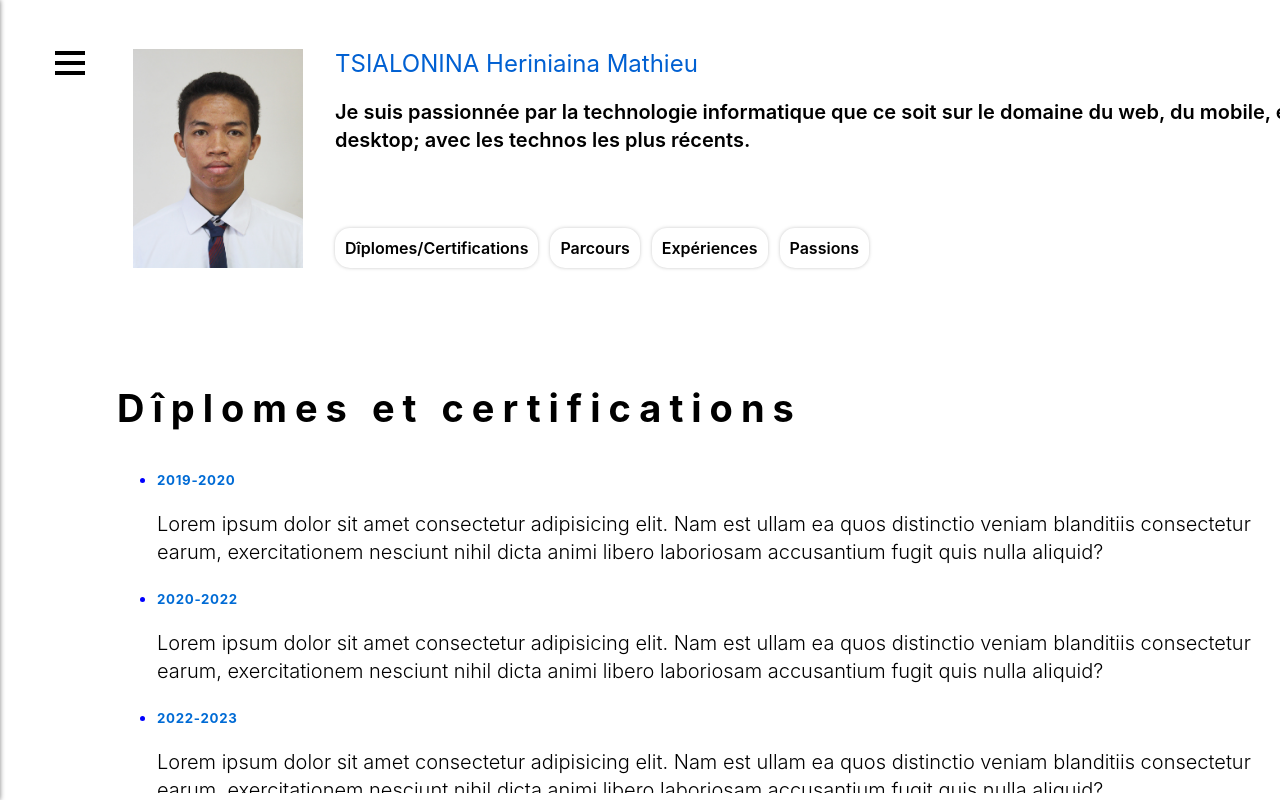
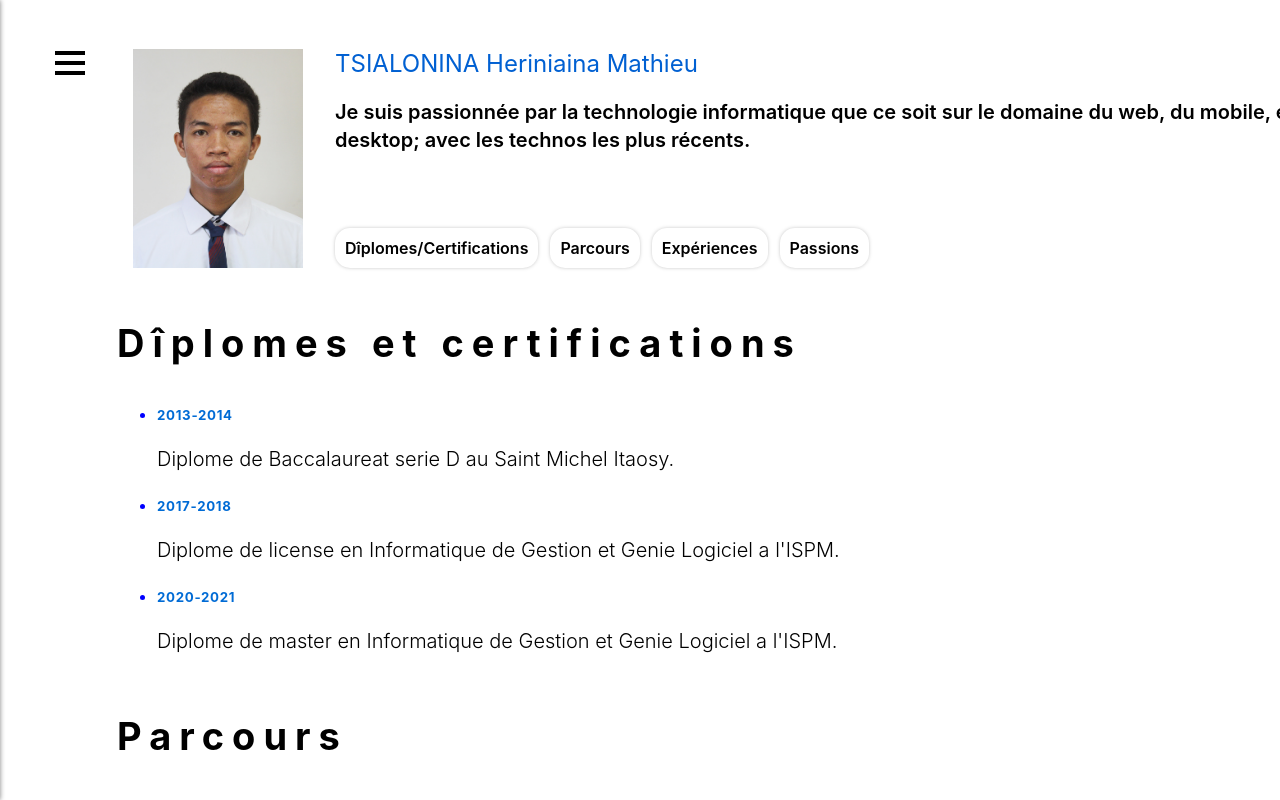
Before and after one commit to octo-project/portfolio, a React (Create React App) app: page /cv in a window 1280 px wide. Built offline with nearby package versions, Linux system fonts and the light colour scheme.

Commit message:
add scroll animation to section when user click on nav menuItem

```diff
--- a/src/components/Cv/Content/Content.tsx
+++ b/src/components/Cv/Content/Content.tsx
@@ -4,18 +4,24 @@ import Diplome from './Diplome/Diplome'
 import Parcour from './Parcour/Parcour'
 import Passion from './Passion/Passion'
 import Experience from './Experience/Experience'
-import { CV_TAB } from '../../../reducer/CvReducer/CvReducer'
 import { CvContext } from '../../../provider/CvProvider/CvProvider'
 
-const Content: FC = () => {
-  const { currentTab } = useContext(CvContext)
+interface ContentProps {
+  passionRef: React.MutableRefObject<null>
+  diplomeRef: React.MutableRefObject<null>
+  parcourRef: React.MutableRefObject<null>
+  experienceRef: React.MutableRefObject<null>
+}
+
+const Content: FC<ContentProps> = (props) => {
+  const { diplomeRef, experienceRef, parcourRef, passionRef, children } = props
 
   return (
     <div id="slideshow-container">
-      <Diplome />
-      <Parcour />
-      <Experience />
-      <Passion />
+      <Diplome refer={diplomeRef} />
+      <Parcour refer={parcourRef} />
+      <Experience refer={experienceRef} />
+      <Passion refer={passionRef} />
 
       <div className="footerc">&#169; TSIALONINA Heriniaina Mathieu 2023</div>
     </div>
--- a/src/components/Cv/Content/Diplome/Diplome.tsx
+++ b/src/components/Cv/Content/Diplome/Diplome.tsx
@@ -1,39 +1,36 @@
 import React, { FC } from 'react'
 
-const Diplome: FC = () => {
+interface DiplomeProps {
+  refer: React.MutableRefObject<null>
+}
+
+const Diplome: FC<DiplomeProps> = (props) => {
+  const { refer } = props
+
   return (
-    <div className="content">
+    <section className="content" ref={refer}>
       <h3>Dîplomes et certifications</h3>
       <ul>
         <li>
-          <h5>2019-2020</h5>
+          <h5>2013-2014</h5>
+          <p>Diplome de Baccalaureat serie D au Saint Michel Itaosy.</p>
+        </li>
+        <li>
+          <h5>2017-2018</h5>
           <p>
-            Lorem ipsum dolor sit amet consectetur adipisicing elit. Nam est
-            ullam ea quos distinctio veniam blanditiis consectetur earum,
-            exercitationem nesciunt nihil dicta animi libero laboriosam
-            accusantium fugit quis nulla aliquid?
+            Diplome de license en Informatique de Gestion et Genie Logiciel a
+            l'ISPM.
           </p>
         </li>
         <li>
-          <h5>2020-2022</h5>
+          <h5>2020-2021</h5>
           <p>
-            Lorem ipsum dolor sit amet consectetur adipisicing elit. Nam est
-            ullam ea quos distinctio veniam blanditiis consectetur earum,
-            exercitationem nesciunt nihil dicta animi libero laboriosam
-            accusantium fugit quis nulla aliquid?
-          </p>
-        </li>
-        <li>
-          <h5>2022-2023</h5>
-          <p>
-            Lorem ipsum dolor sit amet consectetur adipisicing elit. Nam est
-            ullam ea quos distinctio veniam blanditiis consectetur earum,
-            exercitationem nesciunt nihil dicta animi libero laboriosam
-            accusantium fugit quis nulla aliquid?
+            Diplome de master en Informatique de Gestion et Genie Logiciel a
+            l'ISPM.
           </p>
         </li>
       </ul>
-    </div>
+    </section>
   )
 }
 
--- a/src/components/Cv/Content/Experience/Experience.tsx
+++ b/src/components/Cv/Content/Experience/Experience.tsx
@@ -1,8 +1,13 @@
 import React, { FC } from 'react'
 
-const Experience: FC = () => {
+interface ExperienceProps {
+  refer: React.MutableRefObject<null>
+}
+
+const Experience: FC<ExperienceProps> = (props) => {
+  const { refer } = props
   return (
-    <div className="content">
+    <section className="content" ref={refer}>
       <h3>Experiences & Projects</h3>
       <h4>Project professionel</h4>
       <div className="experience-card">
@@ -141,7 +146,7 @@ const Experience: FC = () => {
           </div>
         </div>
       </div>
-    </div>
+    </section>
   )
 }
 
--- a/src/components/Cv/Content/Parcour/Parcour.tsx
+++ b/src/components/Cv/Content/Parcour/Parcour.tsx
@@ -1,32 +1,39 @@
 import { FC } from 'react'
 
-const Parcour: FC = () => {
+interface ParcourProps {
+  refer: React.MutableRefObject<null>
+}
+
+const Parcour: FC<ParcourProps> = (props) => {
+  const { refer } = props
   return (
-    <div className="content">
+    <section className="content" ref={refer}>
       <h3>Parcours</h3>
       <div className="parcour-container">
         <div className="rounded">
-          <div>2013 - 2014</div>
+          <div>2011 - 2012</div>
           <div>College</div>
           <div>Sacre coeur Tsianaloka</div>
         </div>
         <div className="rounded">
-          <div>2010 - 2013</div>
+          <div>2013 - 2014</div>
           <div>Baccalaureat serie D</div>
           <div>St Michel Itaosy</div>
         </div>
         <div className="rounded">
-          <div>2014 - 2016</div>
+          <div>2017 - 2018</div>
           <div>License en IGGLIA</div>
           <div>ISPM</div>
+          <div>Chrysalide Madagascar</div>
         </div>
         <div className="rounded">
-          <div>2016 - 2018</div>
+          <div>2020 - 2021</div>
           <div>Master en IGGLIA</div>
           <div>ISPM</div>
+          <div>Hairun Technology</div>
         </div>
       </div>
-    </div>
+    </section>
   )
 }
 
--- a/src/components/Cv/Content/Passion/Passion.tsx
+++ b/src/components/Cv/Content/Passion/Passion.tsx
@@ -10,7 +10,13 @@ import Musique from '../../../../assets/musique.png'
 import Manette from '../../../../assets/manette.png'
 import Spotify from '../../../../assets/spotify.png'
 
-const Passion: FC = () => {
+interface PassionProps {
+  refer: React.MutableRefObject<null>
+}
+
+const Passion: FC<PassionProps> = (props) => {
+  const { refer } = props
+
   const gamingData = [
     {
       img: Dota,
@@ -56,7 +62,7 @@ const Passion: FC = () => {
   ]
 
   return (
-    <div className="content">
+    <section className="content content-passion" ref={refer}>
       <h3>Passions</h3>
       <div className="passion-content">
         <div className="passion-item game-card">
@@ -66,9 +72,9 @@ const Passion: FC = () => {
             alt="manette"
           />
           <div className="passion-detail">
-            {gamingData.map((game) => {
+            {gamingData.map((game, index) => {
               return (
-                <a href={game.url} target="blank">
+                <a href={game.url} key={index} target="blank">
                   <img src={game.img} className="game-icon" alt={game.name} />
                 </a>
               )
@@ -82,9 +88,9 @@ const Passion: FC = () => {
             className="passion-logo logo-musique"
           />
           <div className="passion-detail">
-            {musicData.map((music) => {
+            {musicData.map((music, index) => {
               return (
-                <a href={music.url} target="blank">
+                <a href={music.url} key={index} target="blank">
                   <img
                     src={music.img}
                     alt={music.name}
@@ -103,9 +109,9 @@ const Passion: FC = () => {
             className="logo-techno"
           />
           <div className="passion-detail">
-            {technoData.map((techno) => {
+            {technoData.map((techno, index) => {
               return (
-                <a href={techno.url} target="blank">
+                <a href={techno.url} key={index} target="blank">
                   <img
                     src={techno.img}
                     className="spotify-icon"
@@ -117,7 +123,7 @@ const Passion: FC = () => {
           </div>
         </div>
       </div>
-    </div>
+    </section>
   )
 }
 
--- a/src/components/Cv/Content/content.css
+++ b/src/components/Cv/Content/content.css
@@ -63,7 +63,7 @@
 .rounded {
   color: #000;
   width: 250px;
-  padding: 54px;
+  padding: 28px;
   border-radius: 6px;
   background: aliceblue;
 }
@@ -125,8 +125,11 @@ h3 {
   flex-direction: row;
   justify-content: space-around;
 }
+.content-passion {
+  padding-bottom: 169px !important;
+}
 .content {
-  padding: 65px;
+  padding: 0px 65px 0px;
 }
 .contentContainer {
   color: #000;
--- a/src/components/Cv/Header/Header.tsx
+++ b/src/components/Cv/Header/Header.tsx
@@ -1,20 +1,26 @@
 import './header.css'
-import React, { FC, useContext } from 'react'
+import React, { FC, useContext, useRef } from 'react'
 import { CvContext } from '../../../provider/CvProvider/CvProvider'
 import { CV_TAB, SET_CURRENT_TAB } from '../../../reducer/CvReducer/CvReducer'
 import MyCvPicture from '../../../assets/Portfolio Design V2/Assets/Cv_picture.jpg'
 
-const Header: FC = (props) => {
-  const { dispatchCvState } = useContext(CvContext)
+interface HeaderProps {
+  passionRef: React.MutableRefObject<null>
+  diplomeRef: React.MutableRefObject<null>
+  parcourRef: React.MutableRefObject<null>
+  experienceRef: React.MutableRefObject<null>
+}
 
-  const handleSetCurrentTab = (
-    event: React.MouseEvent<HTMLDivElement, MouseEvent>,
-    tab: CV_TAB,
-  ) => {
-    dispatchCvState({
-      type: SET_CURRENT_TAB,
-      value: tab,
-    })
+const Header: FC<HeaderProps> = (props) => {
+  const { diplomeRef, experienceRef, parcourRef, passionRef, children } = props
+
+  const handleMenuClick = (ref: any) => {
+    if (ref && ref.current) {
+      console.log('ref exist')
+      ref.current.scrollIntoView({ behavior: 'smooth' })
+    } else {
+      console.log("ref doesn't exist")
+    }
   }
 
   return (
@@ -34,25 +40,25 @@ const Header: FC = (props) => {
         <div className="cvMenu">
           <div
             className="btnCustom"
-            onClick={(event) => handleSetCurrentTab(event, 'Dîplome')}
+            onClick={() => handleMenuClick(diplomeRef)}
           >
             Dîplomes/Certifications
           </div>
           <div
             className="btnCustom"
-            onClick={(event) => handleSetCurrentTab(event, 'Parcour')}
+            onClick={() => handleMenuClick(parcourRef)}
           >
             Parcours
           </div>
           <div
             className="btnCustom"
-            onClick={(event) => handleSetCurrentTab(event, 'Experience')}
+            onClick={() => handleMenuClick(experienceRef)}
           >
             Expériences
           </div>
           <div
             className="btnCustom"
-            onClick={(event) => handleSetCurrentTab(event, 'Passion')}
+            onClick={() => handleMenuClick(passionRef)}
           >
             Passions
           </div>
--- a/src/components/Cv/MyCv.tsx
+++ b/src/components/Cv/MyCv.tsx
@@ -1,14 +1,28 @@
 import './style.css'
-import { FC } from 'react'
+import { FC, useRef } from 'react'
 import Header from './Header/Header'
 import Content from './Content/Content'
 
 const MyCv: FC = () => {
+  const passionRef = useRef(null)
+  const diplomeRef = useRef(null)
+  const parcourRef = useRef(null)
+  const experienceRef = useRef(null)
+
   return (
     <div className="cvContainer titleCv">
-      {/* <h3>CV</h3> */}
-      <Header />
-      <Content />
+      <Header
+        passionRef={passionRef}
+        diplomeRef={diplomeRef}
+        parcourRef={parcourRef}
+        experienceRef={experienceRef}
+      />
+      <Content
+        passionRef={passionRef}
+        diplomeRef={diplomeRef}
+        parcourRef={parcourRef}
+        experienceRef={experienceRef}
+      />
     </div>
   )
 }
```
